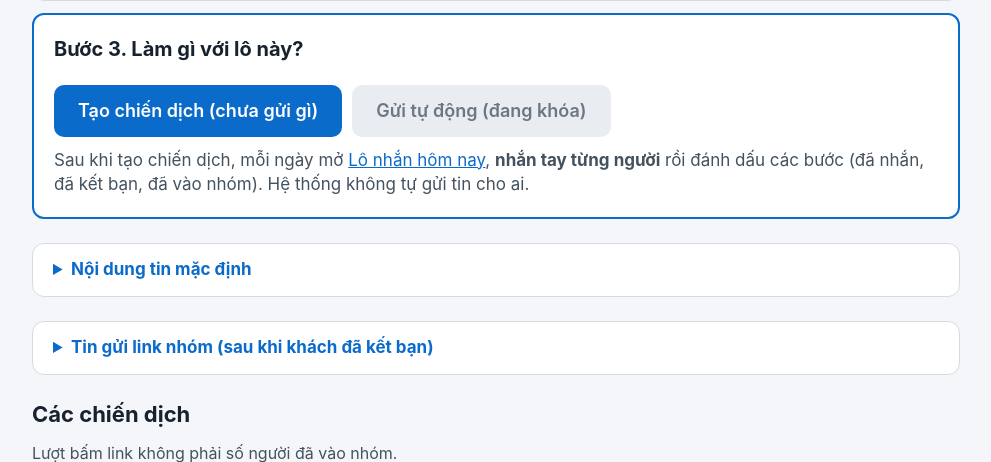
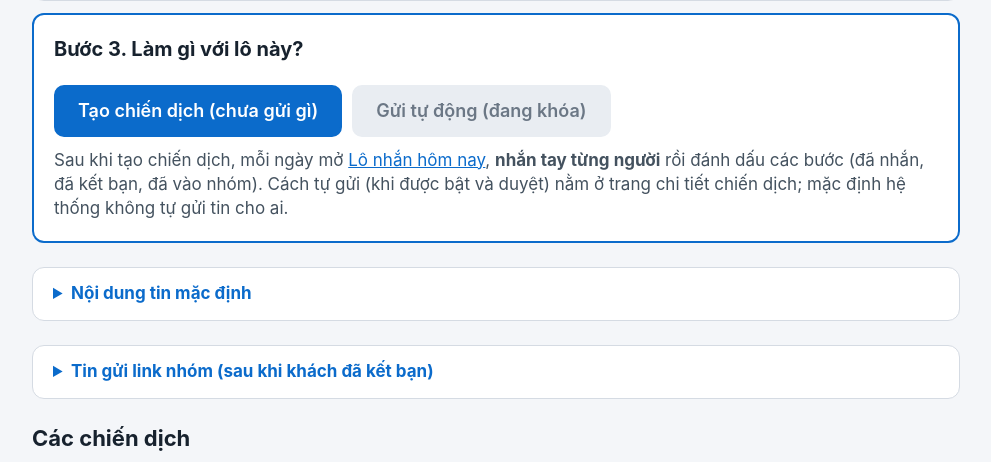
Before and after one commit to nexagnet/adh, a Spring app: template app/src/main/resources/templates/campaigns.html in a window 1280 px wide. Shown: the part 1287-1749 px from the top of the page, without its empty margins (280-1271 px from the left). Run offline with Thymeleaf, Linux system fonts and the light colour scheme; the template is opened without the code that fills it, so the values that code supplies are empty; some of the project's set-up classes (security, data sources, template engines, error pages and the like) are left out, and stand-ins take their place; database files in the repository are not loaded.

Commit message:
Gộp main, sửa chữ giao diện và test theo D18
Co-Authored-By: Claude Sonnet 5.5 <noreply@anthropic.com>
Claude-Session: https://claude.ai/code/session_01DT7uUrF9e4G5DcSgfcFrpA

```diff
--- a/app/src/main/resources/templates/campaigns.html
+++ b/app/src/main/resources/templates/campaigns.html
@@ -86,7 +86,7 @@
                 <button type="submit" class="btn">Tạo chiến dịch (chưa gửi gì)</button>
                 <button type="button" class="btn" disabled title="Tạm chưa dùng SMS; tin gửi qua Zalo do mẹ gửi tay">Gửi tự động (đang khóa)</button>
             </div>
-            <p class="muted">Sau khi tạo chiến dịch, mỗi ngày mở <a th:href="@{/today}">Lô nhắn hôm nay</a>, <strong>nhắn tay từng người</strong> rồi đánh dấu các bước (đã nhắn, đã kết bạn, đã vào nhóm). Hệ thống không tự gửi tin cho ai.</p>
+            <p class="muted">Sau khi tạo chiến dịch, mỗi ngày mở <a th:href="@{/today}">Lô nhắn hôm nay</a>, <strong>nhắn tay từng người</strong> rồi đánh dấu các bước (đã nhắn, đã kết bạn, đã vào nhóm). Cách tự gửi (khi được bật và duyệt) nằm ở trang chi tiết chiến dịch; mặc định hệ thống không tự gửi tin cho ai.</p>
         </div>
     </form>
 
@@ -105,7 +105,7 @@
         <summary>Tin gửi link nhóm (sau khi khách đã kết bạn)</summary>
         <form th:action="@{/campaigns/group-link-template}" method="post" class="stack">
             <p class="muted">Khi khách đã đồng ý kết bạn, trang chiến dịch đưa sẵn tin này kèm link nhóm Zalo cùng khu vực. Mẹ bấm sao chép,
-                dán vào cuộc trò chuyện với khách, rồi bấm <em>Đã gửi link nhóm</em>. Khách tự bấm link nếu muốn vào. Hệ thống không tự gửi.
+                dán vào cuộc trò chuyện với khách, rồi bấm <em>Đã gửi link nhóm</em>. Khách tự bấm link nếu muốn vào. Với chiến dịch đã duyệt tự gửi, hệ thống gửi tin này khi việc thêm nhóm không làm được.
                 Có thể dùng: <code>{ten}</code>, <code>{cua_hang}</code>, <code>{mien}</code> (miền của khách), <code>{nhom}</code> (tên nhóm), <code>{link_nhom}</code> (link nhóm Zalo),
                 <code>{link}</code> (link riêng của khách, có nút xin ngừng nhận tin; chỉ dùng khi địa chỉ web của cửa hàng đã chạy thật). Phải có <code>{link_nhom}</code> hoặc <code>{link}</code>.
                 Để trống rồi lưu thì dùng lại nội dung có sẵn.</p>
--- a/app/src/main/resources/templates/today.html
+++ b/app/src/main/resources/templates/today.html
@@ -7,7 +7,7 @@
     <header class="page-head">
         <div class="titles">
             <h1>Lô nhắn hôm nay</h1>
-            <p class="hint">Hệ thống chỉ <strong>gợi ý</strong> ai nên được nhắn lúc này, vừa đủ hạn mức. Bạn nhắn tay từng người bằng tài khoản Zalo phụ, nhắn xong bấm <em>Đã nhắn</em>. Hệ thống không tự gửi tin và không đăng nhập Zalo.</p>
+            <p class="hint">Hệ thống chỉ <strong>gợi ý</strong> ai nên được nhắn lúc này, vừa đủ hạn mức. Bạn nhắn tay từng người bằng tài khoản Zalo phụ, nhắn xong bấm <em>Đã nhắn</em>. Hệ thống chỉ tự gửi khi chiến dịch được duyệt tự gửi và công tắc ở trang Zalo đang bật.</p>
         </div>
     </header>
 
```
Also changed, not shown: 2 other files.
